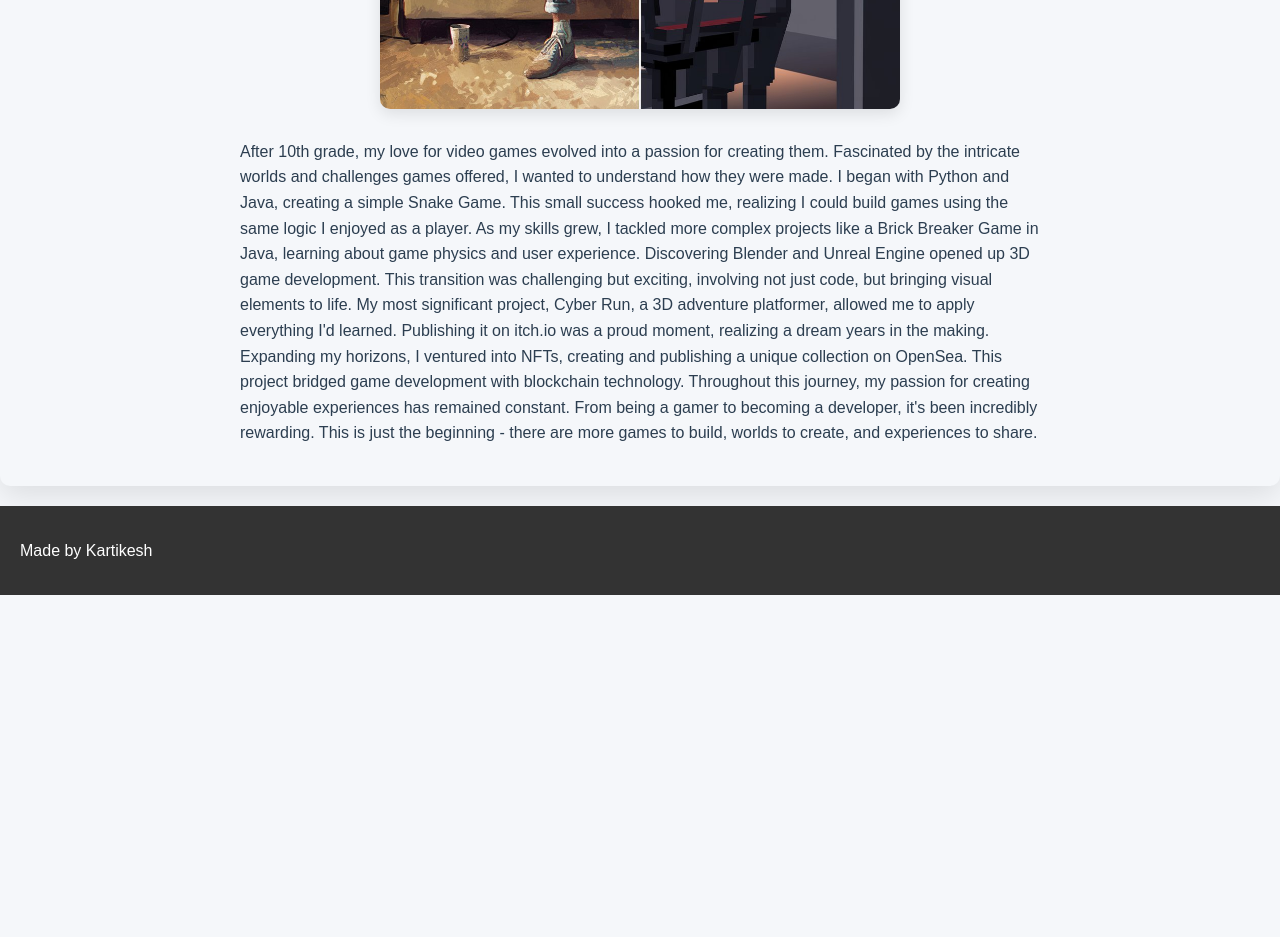
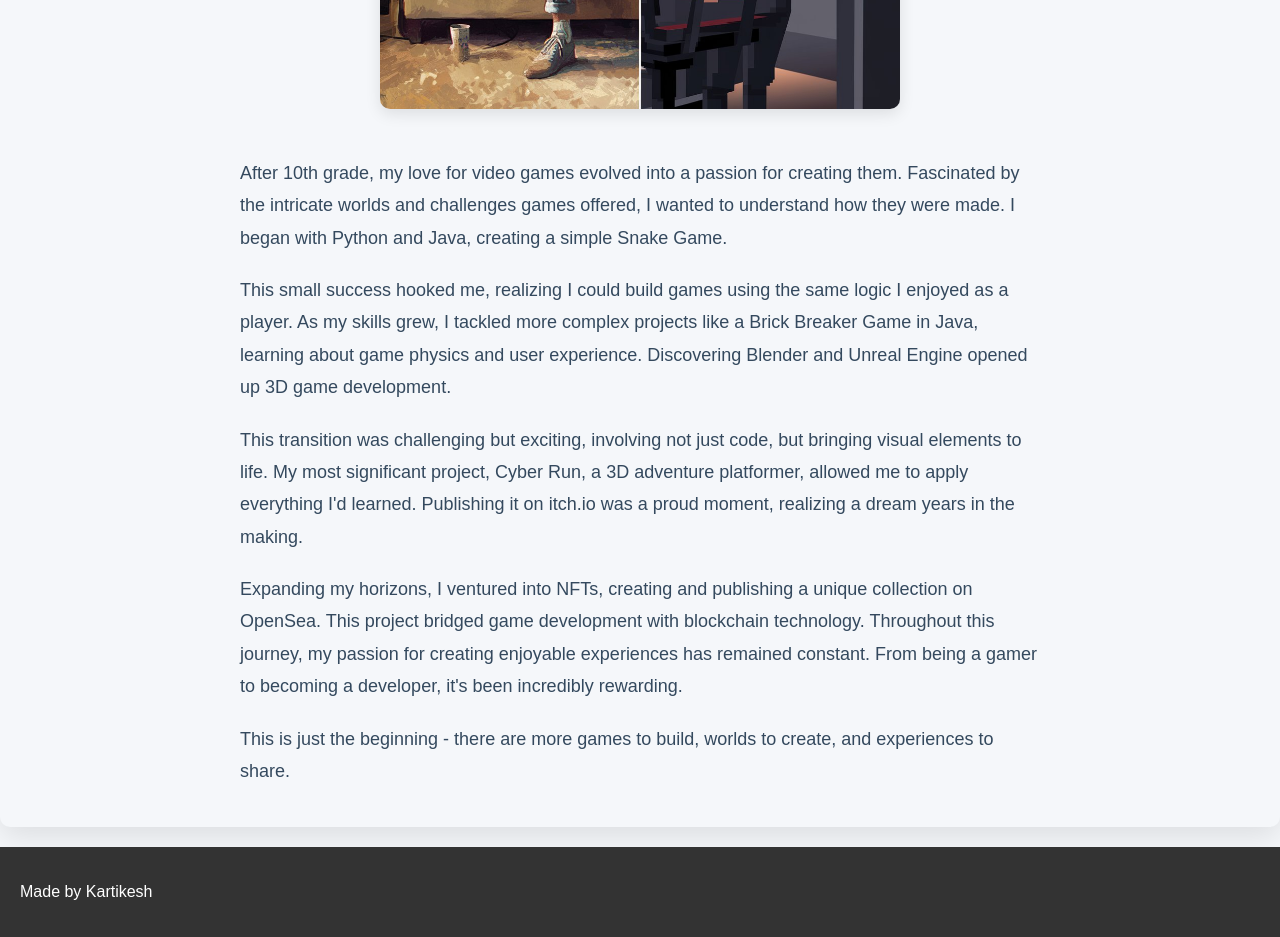
Before and after one commit to Kartikesh07/Portfolio, a plain HTML site: page index.html in a window 1280 px wide. Shown: the part 4000-4937 px from the top of the page. Before the commit the page ends 4595 px from the top, so only its background shows below. Drawn offline with Linux system fonts and the light colour scheme.

Commit message:
Update index.html

```diff
--- a/index.html
+++ b/index.html
@@ -191,14 +191,14 @@
                 <img src="BlogImage.jpeg" alt="Game Development Journey" class="blog-image">
             </div>
             <div class="blog-text">
-                After 10th grade, my love for video games evolved into a passion for creating them. Fascinated by the intricate worlds and challenges games offered, I wanted to understand how they were made.
-I began with Python and Java, creating a simple Snake Game. This small success hooked me, realizing I could build games using the same logic I enjoyed as a player.
-As my skills grew, I tackled more complex projects like a Brick Breaker Game in Java, learning about game physics and user experience.
-Discovering Blender and Unreal Engine opened up 3D game development. This transition was challenging but exciting, involving not just code, but bringing visual elements to life.
-My most significant project, Cyber Run, a 3D adventure platformer, allowed me to apply everything I'd learned. Publishing it on itch.io was a proud moment, realizing a dream years in the making.
-Expanding my horizons, I ventured into NFTs, creating and publishing a unique collection on OpenSea. This project bridged game development with blockchain technology.
-Throughout this journey, my passion for creating enjoyable experiences has remained constant. From being a gamer to becoming a developer, it's been incredibly rewarding.
-This is just the beginning - there are more games to build, worlds to create, and experiences to share.
+               <p>After 10th grade, my love for video games evolved into a passion for creating them. Fascinated by the intricate worlds and challenges games offered, I wanted to understand how they were made.
+                 I began with Python and Java, creating a simple Snake Game.</p> <p>This small success hooked me, realizing I could build games using the same logic I enjoyed as a player.
+                    As my skills grew, I tackled more complex projects like a Brick Breaker Game in Java, learning about game physics and user experience.
+                    Discovering Blender and Unreal Engine opened up 3D game development.</p> <p>This transition was challenging but exciting, involving not just code, but bringing visual elements to life.
+                        My most significant project, Cyber Run, a 3D adventure platformer, allowed me to apply everything I'd learned. Publishing it on itch.io was a proud moment, realizing a dream years in the making.</p>
+                        <p>Expanding my horizons, I ventured into NFTs, creating and publishing a unique collection on OpenSea. This project bridged game development with blockchain technology.
+                            Throughout this journey, my passion for creating enjoyable experiences has remained constant. From being a gamer to becoming a developer, it's been incredibly rewarding.</p>
+<p>This is just the beginning - there are more games to build, worlds to create, and experiences to share.</p>
             </div>
         </div>
     </section>
```
